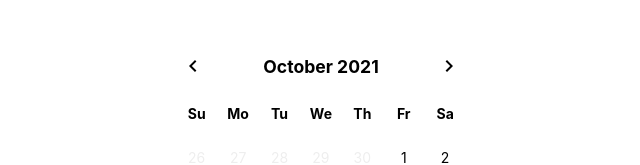
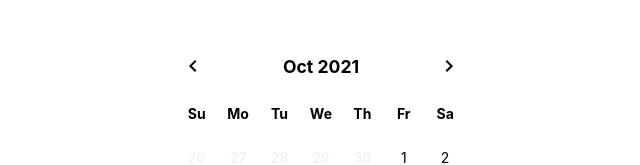
Before and after one commit to owenchang1992/react-hook-calendar, a React app: page / in a window 1280 px wide. Shown: the part 205-370 px from the top of the page, without its empty margins (319-959 px from the left). Built offline with nearby package versions, Linux system fonts and the light colour scheme; the HTML template or start-up script is replaced by a standard one.

Commit message:
Feat: implement select month component

```diff
--- a/src/components/Calendar.js
+++ b/src/components/Calendar.js
@@ -4,6 +4,7 @@ import CalendarHeader from './CalendarHeader'
 import WeekTitles from './WeekTitles'
 import useCalendar from '../costomHook/useCalendar'
 import CalendarDays from './CalendarDays'
+import CalendarMonths from './CalendarMonths'
 
 import { DATE_VIEW, SELECT_MONTH } from '../constant'
 import { getDateViewTitle } from '../utils'
@@ -20,6 +21,7 @@ const Calendar = () => {
     monthBackward,
     yearForward,
     yearBackward,
+    selectMonth
   }  = useCalendar();
 
   const [view, setView] = useState(DATE_VIEW)
@@ -34,6 +36,13 @@ const Calendar = () => {
               onTitleClick={() => setView(SELECT_MONTH)}
               onBackClick={yearBackward}
               onForwardClick={yearForward}
+            />
+            <CalendarMonths
+              month={month}
+              onClick={(month) => {
+                setView(DATE_VIEW)
+                selectMonth(month)
+              }}
             />
           </>
         )
--- /dev/null
+++ b/src/components/CalendarMonths.js
@@ -0,0 +1,24 @@
+import React from 'react'
+import '../styles/Calendar.css'
+
+import { monthTitles } from '../constant'
+
+const CalendarMonths = ({ month, onClick }) => {
+  const getClass = (index) => {
+    return month === index ? 'selected-item' : ''
+  }
+
+  return (
+    <div className="row">
+      {
+        monthTitles.map((title, index) => <div
+          key={title}
+          className={`month-item ${getClass(index)}`}
+          onClick={() => onClick(index)}
+        >{title}</div>)
+      }
+    </div>
+  )
+}
+
+export default CalendarMonths
--- a/src/constant.js
+++ b/src/constant.js
@@ -8,3 +8,6 @@ export const TODAY = 'TODAY'
 // View Status
 export const DATE_VIEW = 'DATE_VIEW'
 export const SELECT_MONTH = 'SELECT_MONTH'
+
+// Months Title
+export const monthTitles = ['Jan', 'Feb', 'Mar', 'Apr', 'May', 'Jun', 'Jul', 'Aug', 'Sep', 'Oct', 'Nov', 'Dec']
--- a/src/costomHook/useCalendar.js
+++ b/src/costomHook/useCalendar.js
@@ -44,6 +44,8 @@ const useCalendar = () => {
 
     updateSelectedDay(day, index)
   }
+
+  const selectMonth = (month) => setMonth(month)
 
   const getDays = () => {
     // calculate days in current mouth
@@ -124,6 +126,7 @@ const useCalendar = () => {
     selectDay,
     monthForward,
     monthBackward,
+    selectMonth
   }
 }
 
--- a/src/styles/Calendar.css
+++ b/src/styles/Calendar.css
@@ -75,3 +75,16 @@
 .today {
   color: #db3d44;
 }
+
+.month-item {
+  width: 52px;
+  height: 52px;
+  display: flex;
+  font-size: 18px;
+  justify-content: center;
+  align-items: center;
+  vertical-align: middle;
+  margin: 1rem calc(100%/8 - 26px);
+  border-radius: 50%;
+  cursor: pointer;
+}
--- a/src/utils.js
+++ b/src/utils.js
@@ -1,20 +1,7 @@
+import { monthTitles } from './constant'
+
 export const findTag = (day, targetTag) => day.tags.findIndex((tag) => tag === targetTag) > -1
 
 export const getDateViewTitle = (year, month) => {
-  const monthTitles = [
-    'January',
-    'Febrnary',
-    'March',
-    'April',
-    'May',
-    'June',
-    'July',
-    'August',
-    'September',
-    'October',
-    'November',
-    'December'
-  ]
-
   return `${monthTitles[month]} ${year}`
 }
```
